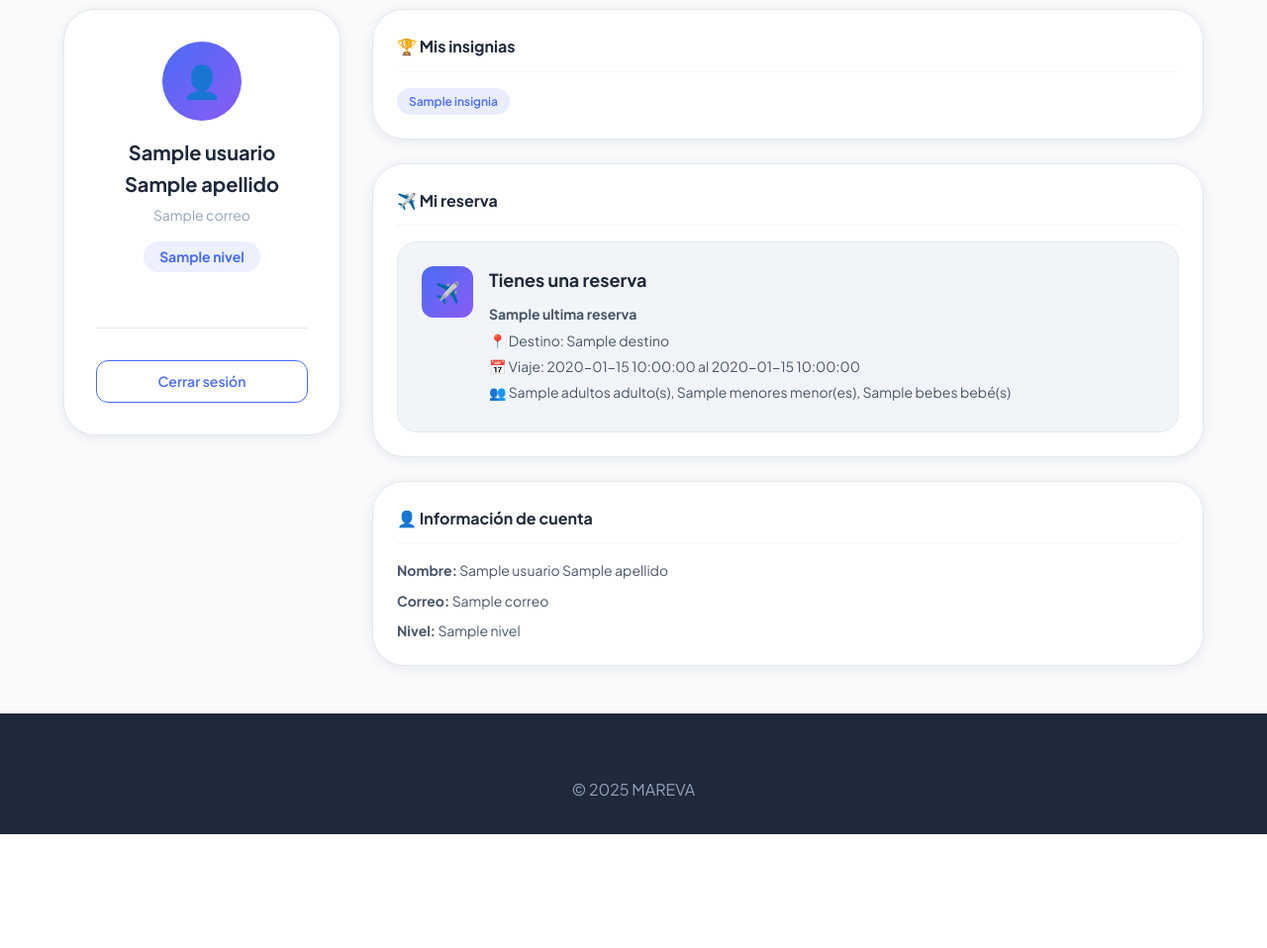
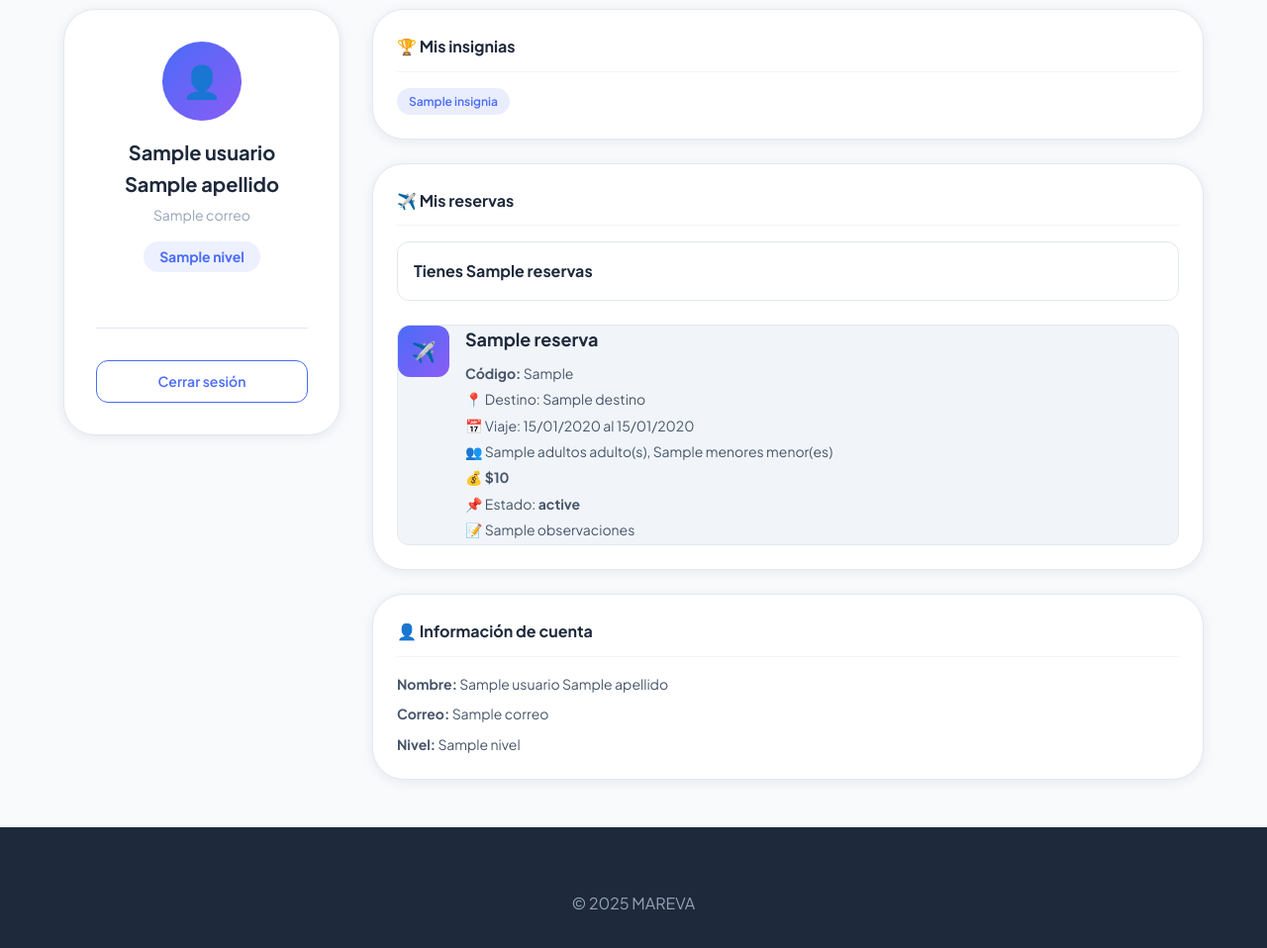
Before and after one commit to nicollvaleriasabogal9-eng/PROYECTO_MAREVA, a Flask app: template Proyecto Mareva/frontend/templates/cliente/perfil.html in a window 1280 px wide. Shown: the part 170-1128 px from the top of the page at 99% size. Before the commit the page ends 1013 px from the top, so only its background shows below. Run offline with Flask 3, Linux system fonts and the light colour scheme; the template is opened without the code that fills it: most values are stand-ins (such as "Sample title", 1, 10 or a date in 2020); some libraries are stand-ins or nearby versions.

Commit message:
Update perfil.html

```diff
--- a/Proyecto Mareva/frontend/templates/cliente/perfil.html
+++ b/Proyecto Mareva/frontend/templates/cliente/perfil.html
@@ -77,12 +77,27 @@
         <div class="perfil-card">
 
           <h3 class="perfil-card__title">
-            ✈️ Mi reserva
+            ✈️ Mis reservas
           </h3>
 
-          {% if usuario.get('ultima_reserva') %}
+          <div style="background:var(--gray-50);border:1px solid var(--gray-200);border-radius:var(--radius-md);padding:var(--space-4);margin-bottom:var(--space-6)">
 
-            <div class="reserva-perfil">
+            <strong>
+              Tienes {{ cantidad_reservas }} reserva{% if cantidad_reservas != 1 %}s{% endif %}
+            </strong>
+
+          </div>
+
+          {% if reservas %}
+
+            <div style="display:flex;flex-direction:column;gap:var(--space-5)">
+
+              {% for reserva in reservas %}
+
+                <div
+                  class="reserva-perfil"
+                  style="border:1px solid var(--gray-200);border-radius:var(--radius-md);padding:var(--space-5)"
+                >
 
                   <div class="reserva-perfil__icon">
                     ✈️
@@ -91,38 +106,63 @@
                   <div class="reserva-perfil__info">
 
                     <h4>
-                  Tienes una reserva
+                      {{ reserva.nombre_paquete }}
                     </h4>
 
                     <p>
                       <strong>
-                    {{ usuario.ultima_reserva.nombre_paquete }}
+                        Código:
+                      </strong>
+                      {{ reserva.codigo_unico }}
+                    </p>
+
+                    <p>
+                      📍 Destino:
+                      {{ reserva.destino }}
+                    </p>
+
+                    <p>
+                      📅 Viaje:
+                      {{ reserva.fecha_viaje.strftime('%d/%m/%Y') if reserva.fecha_viaje else 'No definida' }}
+                      al
+                      {{ reserva.fecha_regreso.strftime('%d/%m/%Y') if reserva.fecha_regreso else 'No definida' }}
+                    </p>
+
+                    <p>
+                      👥
+                      {{ reserva.adultos }}
+                      adulto(s),
+                      {{ reserva.menores }}
+                      menor(es)
+                    </p>
+
+                    <p>
+                      💰
+                      <strong>
+                        ${{ "{:,.0f}".format(reserva.valor_total) }}
                       </strong>
                     </p>
 
                     <p>
-                  📍 Destino:
-                  {{ usuario.ultima_reserva.destino }}
+                      📌 Estado:
+                      <strong>
+                        {{ reserva.estado }}
+                      </strong>
                     </p>
 
+                    {% if reserva.observaciones %}
+
                     <p>
-                  📅 Viaje:
-                  {{ usuario.ultima_reserva.fecha_inicio }}
-                  al
-                  {{ usuario.ultima_reserva.fecha_regreso }}
+                      📝 {{ reserva.observaciones }}
                     </p>
 
-                <p>
-                  👥
-                  {{ usuario.ultima_reserva.adultos }}
-                  adulto(s),
-                  {{ usuario.ultima_reserva.menores }}
-                  menor(es),
-                  {{ usuario.ultima_reserva.bebes }}
-                  bebé(s)
-                </p>
+                    {% endif %}
 
                   </div>
+
+                </div>
+
+              {% endfor %}
 
             </div>
 
@@ -162,23 +202,17 @@
             👤 Información de cuenta
           </h3>
 
-          <p
-            style="font-size:var(--text-sm);color:var(--gray-600);margin-bottom:var(--space-2)"
-          >
+          <p style="font-size:var(--text-sm);color:var(--gray-600);margin-bottom:var(--space-2)">
             <strong>Nombre:</strong>
             {{ usuario.nombre }} {{ usuario.apellido }}
           </p>
 
-          <p
-            style="font-size:var(--text-sm);color:var(--gray-600);margin-bottom:var(--space-2)"
-          >
+          <p style="font-size:var(--text-sm);color:var(--gray-600);margin-bottom:var(--space-2)">
             <strong>Correo:</strong>
             {{ usuario.correo }}
           </p>
 
-          <p
-            style="font-size:var(--text-sm);color:var(--gray-600)"
-          >
+          <p style="font-size:var(--text-sm);color:var(--gray-600)">
             <strong>Nivel:</strong>
             {{ usuario.nivel }}
           </p>
```
Lines whose indentation alone changed are shown as unchanged.
